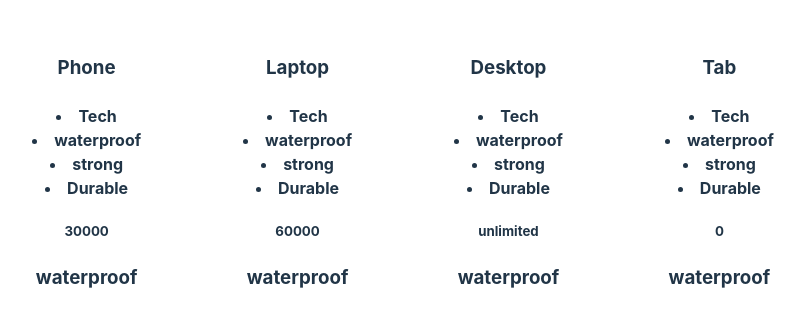
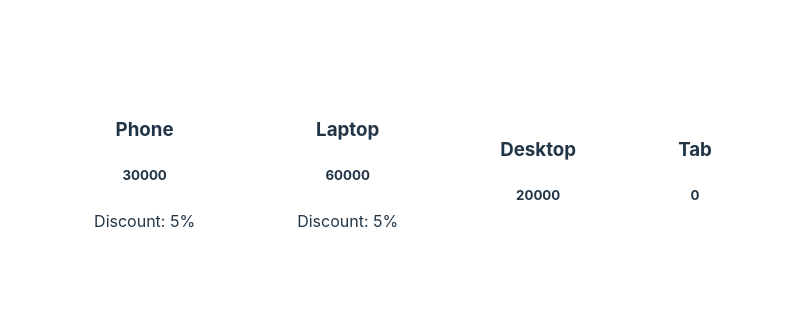
Before and after one commit to MAHRifat/Delta-web-development-course, a React (Vite) app in the folder React/basic-react-app/: page / in a window 1280 px wide. Shown: the part 211-538 px from the top of the page, without its empty margins (277-1082 px from the left). Built offline with nearby package versions, Linux system fonts and the light colour scheme.

Commit message:
conditions in jsx

```diff
--- a/React/basic-react-app/src/ProductCard.jsx
+++ b/React/basic-react-app/src/ProductCard.jsx
@@ -2,19 +2,12 @@ import { Product } from "./product";
 import './productCard.css';
 
 function ProductCard(){
-    // let features = [<li>Tech</li>, <li>waterproof</li> , <li>strong</li>, <li>Durable</li>];
-    let features = ["Tech", "waterproof", "strong", "Durable"];
-    let features2 = {
-        a: "hi-tech",
-        b: "waterproof",
-        c: "strong"
-    };
     return(
         <div className="productCard">
-            <Product title="Phone" price={30000} features={features} features2={features2}/>
-            <Product title="Laptop" price={60000} features={features} features2={features2}/>
-            <Product title={"Desktop"} price={"unlimited"} features={features} features2={features2}/>
-            <Product title={"Tab"} features={features} features2={features2}/>
+            <Product title="Phone" price={30000} />
+            <Product title="Laptop" price={60000} />
+            <Product title={"Desktop"} price={20000}/>
+            <Product title={"Tab"} />
         </div>
     );
 }
--- a/React/basic-react-app/src/product.jsx
+++ b/React/basic-react-app/src/product.jsx
@@ -1,24 +1,37 @@
 import './product.css';
 
-function Product({title, price = 0, features, features2}){
+function Product({title, price = 0}){
+
+    // if(price >= 30000){
+    //     return(
+    //         <div className="Product">
+    //             <h3>{title}</h3>
+    //             <h5>{price}</h5>
+    //             <p>Discount: 5%</p>
+    //         </div>
+    //     );
+    // }
+    // else{
+    //     return(
+    //         <div className="Product">
+    //             <h3>{title}</h3>
+    //             <h5>{price}</h5>
+    //         </div>
+    //     );
+    // }
+
     return(
         <div className="Product">
             <h3>{title}</h3>
-            <h4>{features.map((feature)=> <li>{feature}</li>)}</h4>
             <h5>{price}</h5>
-            <h3>{features2.b}</h3>
+            {/* {price >= 30000 ? <p>"Discount: 5%"</p> : null} */}
+            {/* another way to write conditions */}
+            {price >= 30000 && <p>Discount: 5%</p>}
         </div>
     );
+
+
 }
-// function Product(props){
-//     console.log(props);
-//     return(
-//         <div className="Product">
-//             <h3>{props.title}</h3>
-//             <h5>{props.price}</h5>
-//         </div>
-//     );
-// }
 
 
 export {Product};
```
